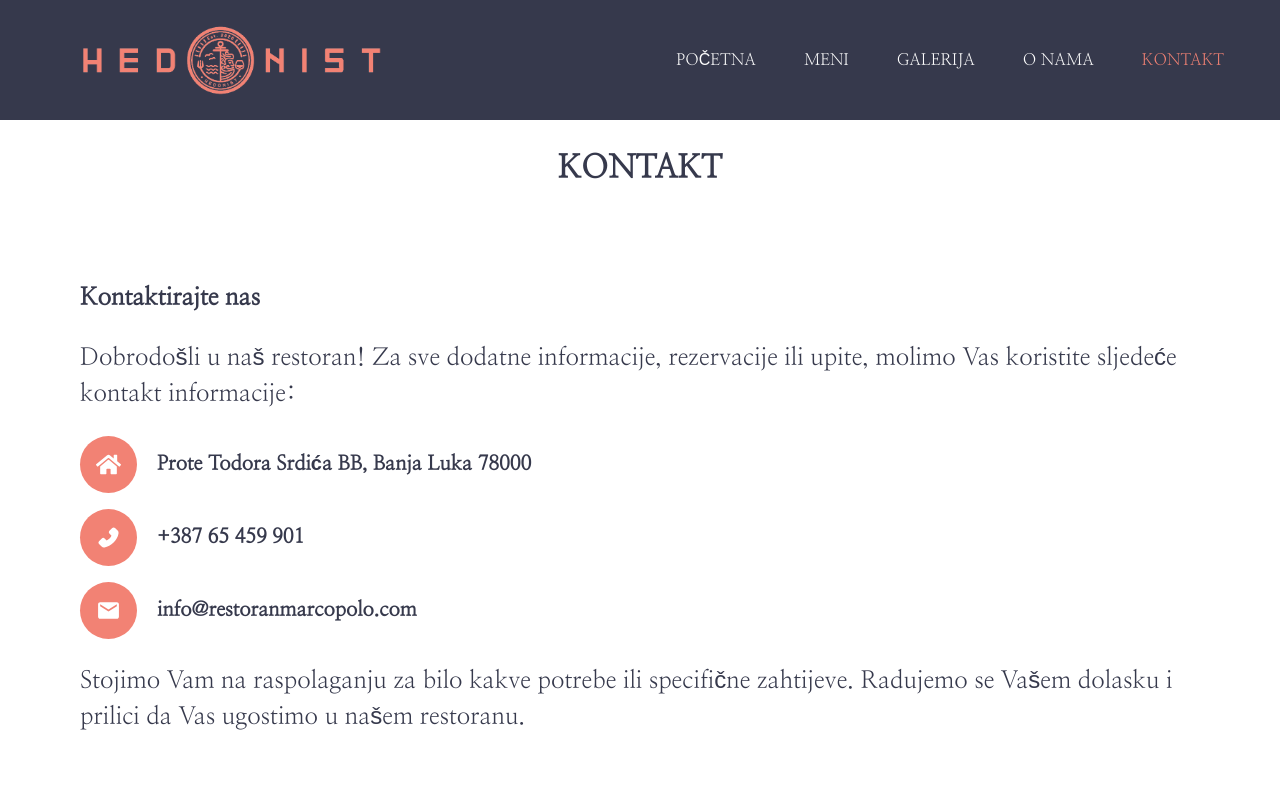
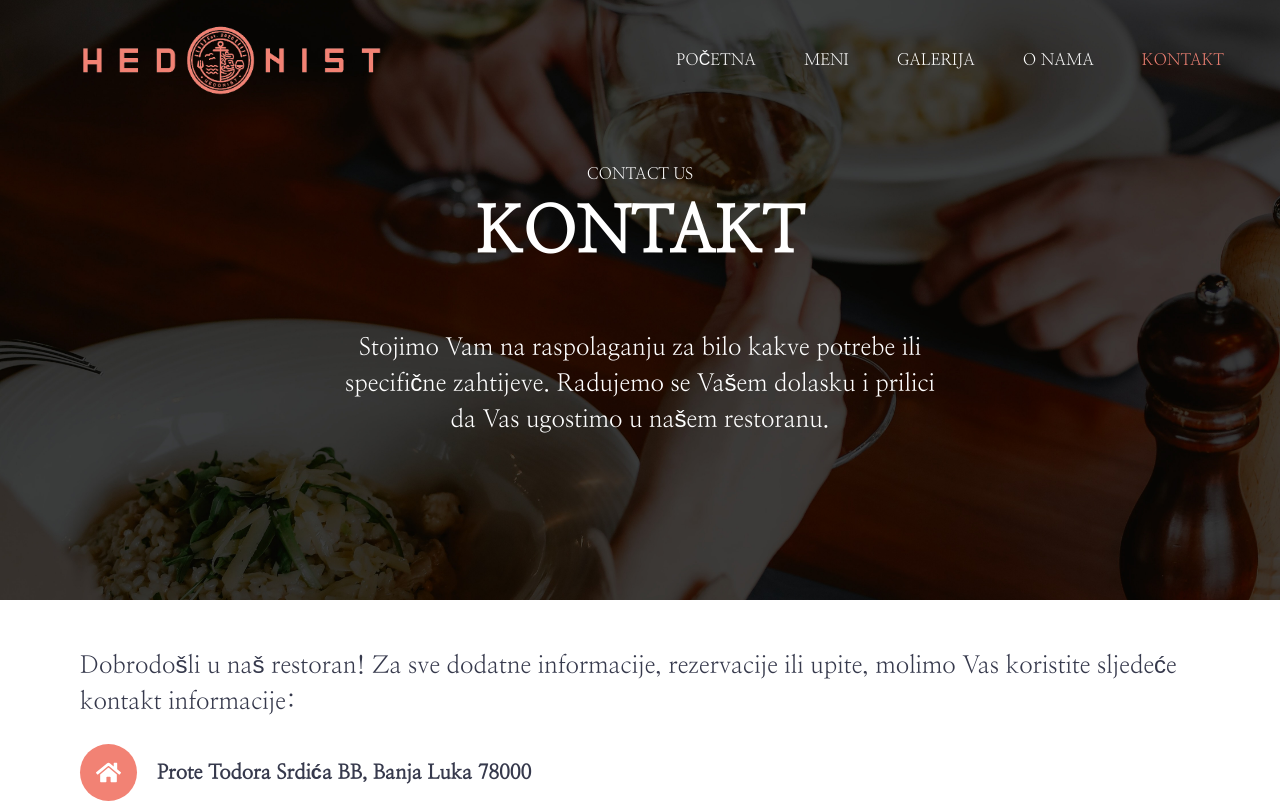
Before and after one commit to luka-matic01/restaurant-test, a Next.js app: page /contact in a window 1280 px wide. Shown: the top 803 px of the page. Built offline with nearby package versions, Linux system fonts and the light colour scheme.

Commit message:
Continuing to improve pages

```diff
--- a/src/app/contact/page.js
+++ b/src/app/contact/page.js
@@ -1,5 +1,9 @@
 import ContactComponent from "@/components/Common/Contact";
 
 export default function Contact() {
-  return <ContactComponent />;
+  return (
+    <div className="absolute top-0 left-0 w-full">
+      <ContactComponent />
+    </div>
+  );
 }
--- a/src/app/menu/layout.js
+++ b/src/app/menu/layout.js
@@ -1,11 +1,16 @@
+import NavBar from "@/components/Nav/NavigationBar";
+
 export const metadata = {
   title: "Meni",
 };
 
 const MenuLayout = ({ children }) => {
   return (
-    <section className="flex flex-col h-screen justify-start w-full">
+    <section className="flex flex-col h-screen justify-start w-full z-10">
       {children}
+      {/* <div className="z-50">
+        <NavBar />
+      </div> */}
     </section>
   );
 };
--- a/src/app/menu/page.js
+++ b/src/app/menu/page.js
@@ -2,5 +2,9 @@
 import MenuComponent from "@/components/Common/Menu/Menu";
 
 export default function Menu() {
-  return <MenuComponent />;
+  return (
+    <div className="absolute top-0 left-0 w-full">
+      <MenuComponent />
+    </div>
+  );
 }
--- a/src/components/Common/Contact.jsx
+++ b/src/components/Common/Contact.jsx
@@ -6,20 +6,32 @@ import Image from "next/image";
 
 const Contact = () => {
   return (
-    <div className="flex flex-col my-6 w-full justify-center items-center  max-h-[700px] text-[#36394c]">
-      <div className="flex flex-col items-center justify-center gap-1 mb-16">
-        {/* <Image
-          alt="Kontakt"
-          src="/extravagant-line.png"
-          width={400}
-          height={100}
-        /> */}
-        <h1 className="uppercase text-[18px] lg:text-[32px] font-bold">
-          Kontakt
+    <div className="flex flex-col items-center justify-center text-[#36394c]">
+      <div
+        style={{
+          backgroundImage: 'url("/image.jpg")',
+          backgroundSize: "cover",
+          backgroundPosition: "center",
+          display: "flex",
+          flexDirection: "column",
+          alignItems: "center", // Center horizontally
+          justifyContent: "center", // Center vertically
+        }}
+        className="w-full  h-[600px] relative px-6"
+      >
+        <h1 className="text-white">CONTACT US</h1>
+
+        <h1 className="uppercase text-[48px] lg:text-[64px] font-bold text-white">
+          KONTAKT
         </h1>
+        <h2 className="text-[18px] text-white text-center lg:text-[24px] max-w-[600px] mt-6 lg:mt-12">
+          Stojimo Vam na raspolaganju za bilo kakve potrebe ili specifične
+          zahtijeve. Radujemo se Vašem dolasku i prilici da Vas ugostimo u našem
+          restoranu.
+        </h2>
       </div>
-      <div className="flex items-center lg:items-start flex-col gap-6 w-full p-2 lg:px-20 pt-6 lg:justify-center justify-start">
-        <h1 className="font-bold text-[24px]">Kontaktirajte nas</h1>
+
+      <div className="flex items-center lg:items-start flex-col gap-6 w-full p-2 lg:px-20 pt-12 lg:justify-center justify-start">
         <h1 className="text-center lg:text-start lg:text-[24px] flex justify-center items-center text-[17px]">
           Dobrodošli u naš restoran! Za sve dodatne informacije, rezervacije ili
           upite, molimo Vas koristite sljedeće kontakt informacije:
@@ -50,11 +62,6 @@ const Contact = () => {
             </h1>
           </div>
         </div>
-        <h1 className="text-center lg:text-start lg:text-[24px] text-[17px]">
-          Stojimo Vam na raspolaganju za bilo kakve potrebe ili specifične
-          zahtijeve. Radujemo se Vašem dolasku i prilici da Vas ugostimo u našem
-          restoranu.
-        </h1>
       </div>
     </div>
   );
--- a/src/components/Common/Menu/Menu.jsx
+++ b/src/components/Common/Menu/Menu.jsx
@@ -197,6 +197,7 @@ const Menu = () => {
         }}
         className="w-full  h-[600px] relative px-6"
       >
+        <h1 className="text-white">OUR MENU</h1>
         <h1 className="uppercase text-[48px] lg:text-[64px] font-bold text-white">
           MENI
         </h1>
@@ -206,37 +207,6 @@ const Menu = () => {
         </h2>
       </div>
       <div className="px-6 w-full max-w-[1400px]">
-        <div className="flex flex-col items-center justify-center gap-1 my-8">
-          {/* <Image
-          alt="O nama"
-          src="/extravagant-line.png"
-          width={400}
-          height={100}
-        /> */}
-        </div>
-        {/* <div className="flex items-center justify-center">
-          <h1 className="text-center text-[18px] md:text-[18px] max-w-[700px]">
-            Okusite naše jedinstvene i pažljivo pripremljene specijalitete dok
-            uživate u sofisticiranom i ugodnom ambijentu Hedonista.
-            <br /> Spremni smo zadovoljiti sva Vaša čula i pružiti Vam
-            gastronomsko iskustvo koje ćete dugo pamtiti.
-            <br /> Dobrodošli u Hedonist!
-          </h1>
-        </div> */}
-
-        <div className="flex items-center justify-center my-4 mx-4">
-          <div className="flex items-center gap-5 text-[18px] max-w-[1200px] lg:text-[24px] overflow-x-scroll my-4">
-            {courses?.map((c) => (
-              <div
-                key={c}
-                className="px-4 py-1 border-2 rounded-xl text-center whitespace-nowrap bg-[#f28274] text-white"
-              >
-                {c}
-              </div>
-            ))}
-          </div>
-        </div>
-
         <div className="flex flex-col items-center justify-center my-6 lg:my-12 ">
           <h1 className="text-[20px] lg:text-[32px] font-bold">
             GLAVNA JELA (MESO)
--- a/src/components/Homepage/Homepage.jsx
+++ b/src/components/Homepage/Homepage.jsx
@@ -11,11 +11,10 @@ const Homepage = () => {
       >
         <Image
           alt="Fotografija restorana"
-          src="/restaurant-food.jpg"
+          src="/restaurant-photo.jpg"
           layout="fill"
           objectFit="cover"
         />
-        <div className="absolute inset-0 bg-black opacity-70" />
       </div>
       <div
         style={{
@@ -24,10 +23,10 @@ const Homepage = () => {
         className="absolute left-[50%] top-[60%] z-10 text-white"
       >
         <div className="flex flex-col items-center justify-center gap-8">
+          <h1 className="">DOBRODOŠLI U HEDONIST</h1>
           <h1 className="text-[24px] md:text-[32px] lg:text-[42px]">
             Pravi gastro užitak na Vrbasu!
           </h1>
-
           <button className="uppercase text-[15px] lg:text-[18px] px-12 py-2 bg-[#c55a4b] hover:bg-[#833b32] text-white">
             POGLEDAJ MENI
           </button>
--- a/src/components/Nav/NavigationBar.js
+++ b/src/components/Nav/NavigationBar.js
@@ -16,7 +16,7 @@ function NavBar() {
     pathname === "/" && navbar === false ? "transparent" : "[#36394c]";
   return (
     <nav
-      className={`w-full bg-${backgroundColor} ${
+      className={`w-full relative bg-transparent ${
         pathname === "/" && "absolute  top-0 left-0 right-0"
       } z-50`}
     >
```
Also changed, not shown: public/restaurant-photo.jpg, 1 other file (tests, documents, lock files or other folders).
